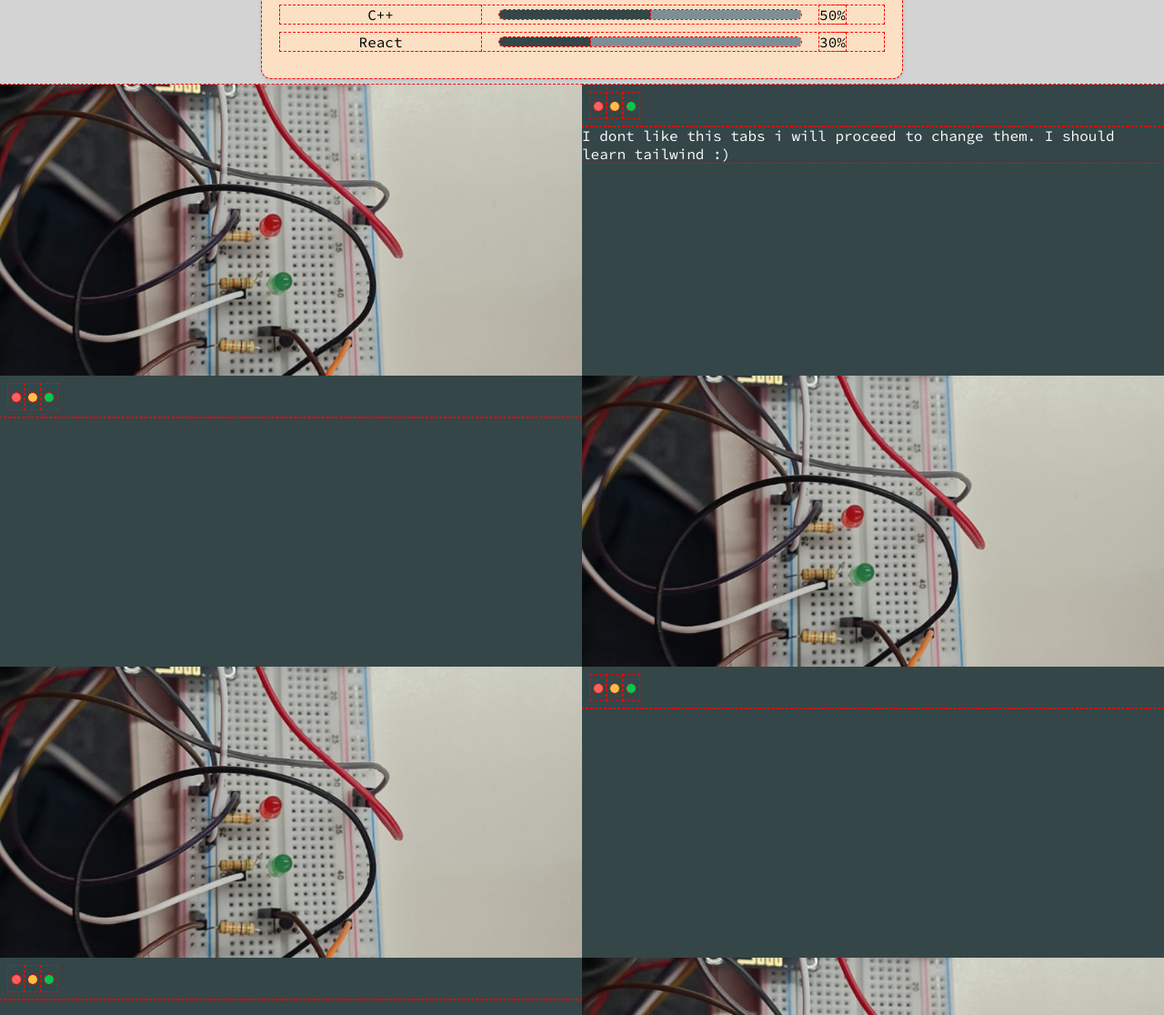
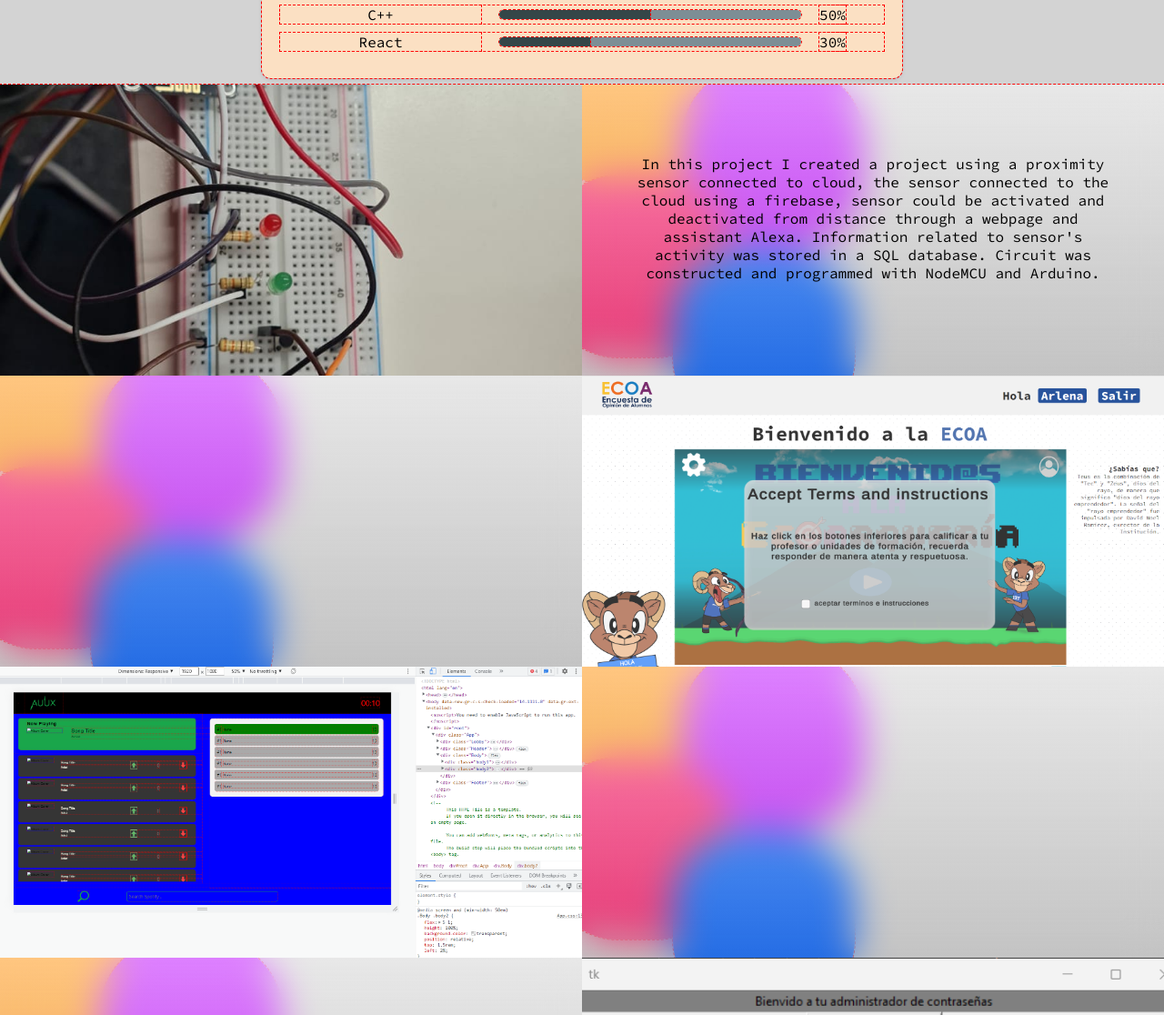
Before and after one commit to SantiagoMtz25/yoyo, a plain HTML site: page projects.html in a window 1280 px wide. Shown: the part 289-1405 px from the top of the page at 91% size. Drawn offline with Linux system fonts and the light colour scheme.

Commit message:
images of projects updated

```diff
--- a/projects.css
+++ b/projects.css
@@ -214,7 +214,7 @@ nav ul li a {
     font-size: 1rem;
 }
 
-/* Second Card */
+/* Second Card with images */
 .grid-item .card-2 {
     width: 100%;
     height: 100%;
@@ -255,7 +255,7 @@ nav ul li a {
     box-shadow: 0 0 0.625rem rgba(0, 0, 0, 0.212);
     cursor: pointer;
     transition: all 0.5s;
-    background-image: url(Pruebas_arduino.jpeg);
+    background-image: url(paginaphp.png);
     background-size: cover;
     background-position: center;
     position: relative;
@@ -269,7 +269,7 @@ nav ul li a {
     box-shadow: 0 0 0.625rem rgba(0, 0, 0, 0.212);
     cursor: pointer;
     transition: all 0.5s;
-    background-image: url(Pruebas_arduino.jpeg);
+    background-image: url(spo.png);
     background-size: cover;
     background-position: center;
     position: relative;
@@ -283,7 +283,7 @@ nav ul li a {
     box-shadow: 0 0 0.625rem rgba(0, 0, 0, 0.212);
     cursor: pointer;
     transition: all 0.5s;
-    background-image: url(Pruebas_arduino.jpeg);
+    background-image: url(pass.png);
     background-size: cover;
     background-position: center;
     position: relative;
@@ -297,46 +297,61 @@ nav ul li a {
     transform: translateY(-2rem);
 }
 
-.card3 {
+/* Cards with text */
+.grid-item .card-3 {
+    position: relative;
     width: 100%;
     height: 100%;
-    margin: 0 auto;
-    background-color: #344648;
+    background: lightgrey;
+    box-shadow: #d11bff42 0 0.9375rem 2.5rem -0.3125rem;
+    z-index: 1;
     border-radius: 0rem;
-    z-index: 1;
+    overflow: hidden;
 }
 
-.tools {
-    display: flex;
-    align-items: center;
-    padding: 0.563rem;
+.grid-item .card-3 .card__content {
+    background: linear-gradient(rgba(255, 255, 255, 0.473), rgba(150, 150, 150, 0.25));
+    z-index: 1;
+    backdrop-filter: blur(1.25rem);
+    -webkit-backdrop-filter: blur(1.25rem);
+    width: 100%;
+    height: 100%;
+    border-radius: 0rem;
+    text-align: center;
+    padding-left: 8%;
+    padding-right: 8%;
+    padding-top: 12%;
 }
 
-.circle {
-    padding: 0.25rem;
+.grid-item .card-3 .blob {
+    position: absolute;
+    z-index: -1;
+    border-radius: 5em;
+    width: 12.5rem;
+    height: 12.5rem;
 }
 
-.box {
-    display: inline-block;
-    align-items: center;
-    width: 0.625rem;
-    height: 0.625rem;
-    padding: 0.063rem;
-    border-radius: 50%;
+.grid-item .card-3 .blob:nth-child(2) {
+    left: -3.125rem;
+    top: -5.625rem;
+    background: #ff930f;
 }
 
-.red {
-    background-color: #ff605c;
+.grid-item .card-3 .blob:nth-child(3) {
+    left: 6.875rem;
+    top: -1.25rem;
+    z-index: -1;
+    background: #bf0fff;
 }
 
-.yellow {
-    background-color: #ffbd44;
+.grid-item .card-3 .blob:nth-child(4) {
+    left: -2.5rem;
+    top: 6.25rem;
+    background: #ff1b6b;
 }
 
-.green {
-    background-color: #00ca4e;
+.grid-item .card-3 .blob:nth-child(5) {
+    left: 6.25rem;
+    top: 11.25rem;
+    background: #0061ff;
 }
-
-.card3 .card_content {
-    color: white;
-}
--- a/projects.html
+++ b/projects.html
@@ -101,39 +101,27 @@
             </div>
         </div>
         <div class="grid-item">
-            <div class="card3">
-                <div class="tools">
-                    <div class="circle">
-                        <span class="red box"></span>
-                    </div>
-                    <div class="circle">
-                        <span class="yellow box"></span>
-                    </div>
-                    <div class="circle">
-                        <span class="green box"></span>
-                    </div>
+            <div class="card-3">
+                <div class="card__content">
+                    In this project I created a project using a proximity sensor connected to cloud,
+                    the sensor connected to the cloud using a firebase, sensor could be
+                    activated and deactivated from distance through a webpage and assistant
+                    Alexa. Information related to sensor's activity was stored in a SQL
+                    database. Circuit was constructed and programmed with NodeMCU and Arduino.
                 </div>
-                <div class="card_content">
-                    I dont like this tabs i will proceed to change them.
-                    I should learn tailwind :)
-                </div>
+                <div class="blob"></div>
+                <div class="blob"></div>
+                <div class="blob"></div>
+                <div class="blob"></div>
             </div>
         </div>
         <div class="grid-item">
-            <div class="card3">
-                <div class="tools">
-                    <div class="circle">
-                        <span class="red box"></span>
-                    </div>
-                    <div class="circle">
-                        <span class="yellow box"></span>
-                    </div>
-                    <div class="circle">
-                        <span class="green box"></span>
-                    </div>
-                </div>
-                <div class="card__content">
-                </div>
+            <div class="card-3">
+                <div class="card__content"></div>
+                <div class="blob"></div>
+                <div class="blob"></div>
+                <div class="blob"></div>
+                <div class="blob"></div>
             </div>
         </div>
         <div class="grid-item">
@@ -147,37 +135,21 @@
             </div>
         </div>
         <div class="grid-item">
-            <div class="card3">
-                <div class="tools">
-                    <div class="circle">
-                        <span class="red box"></span>
-                    </div>
-                    <div class="circle">
-                        <span class="yellow box"></span>
-                    </div>
-                    <div class="circle">
-                        <span class="green box"></span>
-                    </div>
-                </div>
-                <div class="card__content">
-                </div>
+            <div class="card-3">
+                <div class="card__content"></div>
+                <div class="blob"></div>
+                <div class="blob"></div>
+                <div class="blob"></div>
+                <div class="blob"></div>
             </div>
         </div>
         <div class="grid-item">
-            <div class="card3">
-                <div class="tools">
-                    <div class="circle">
-                        <span class="red box"></span>
-                    </div>
-                    <div class="circle">
-                        <span class="yellow box"></span>
-                    </div>
-                    <div class="circle">
-                        <span class="green box"></span>
-                    </div>
-                </div>
-                <div class="card__content">
-                </div>
+            <div class="card-3">
+                <div class="card__content"></div>
+                <div class="blob"></div>
+                <div class="blob"></div>
+                <div class="blob"></div>
+                <div class="blob"></div>
             </div>
         </div>
         <div class="grid-item">
```
Also changed, not shown: paginaphp.png (added), pass.png (added), spo.png (added).
